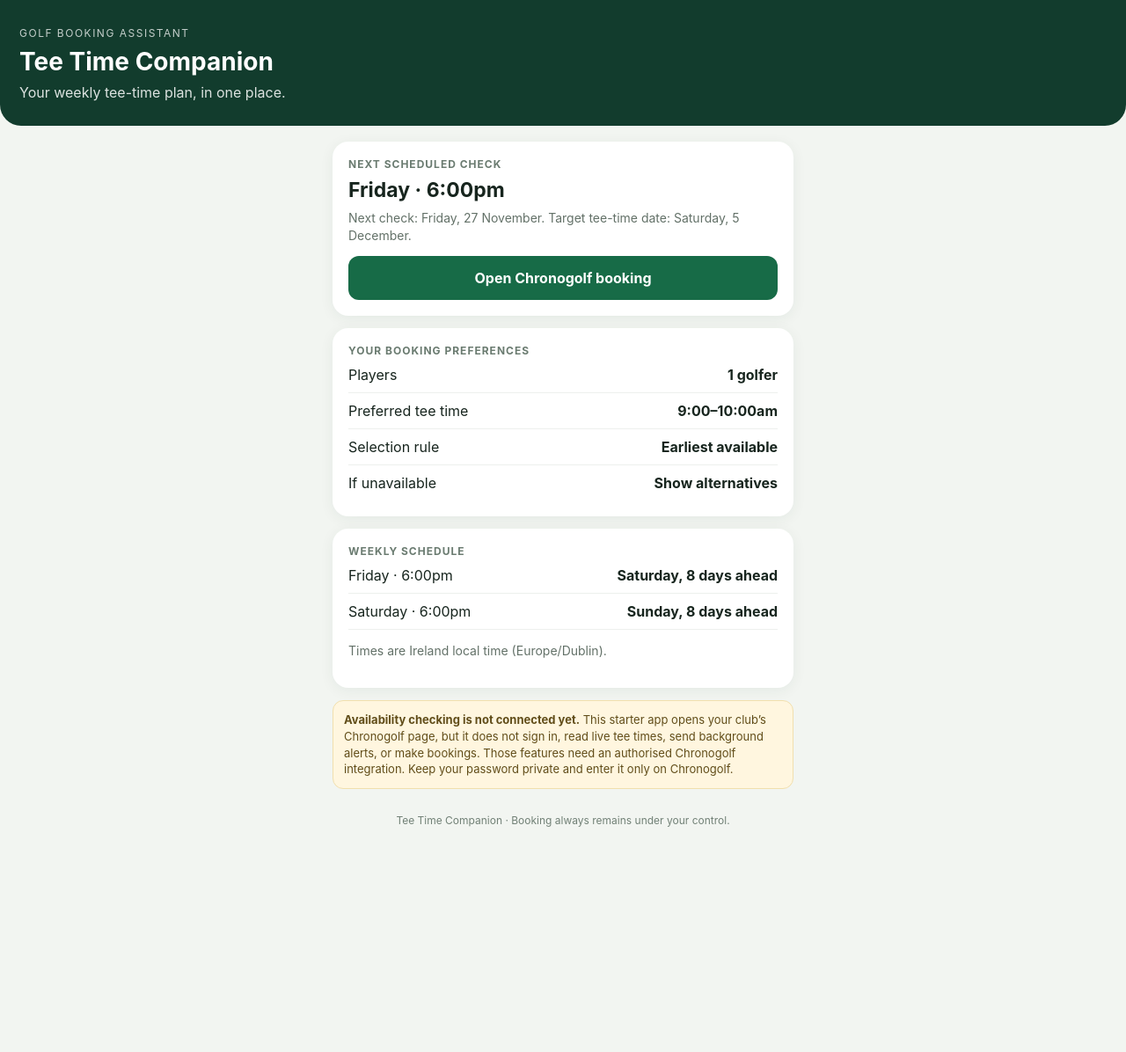
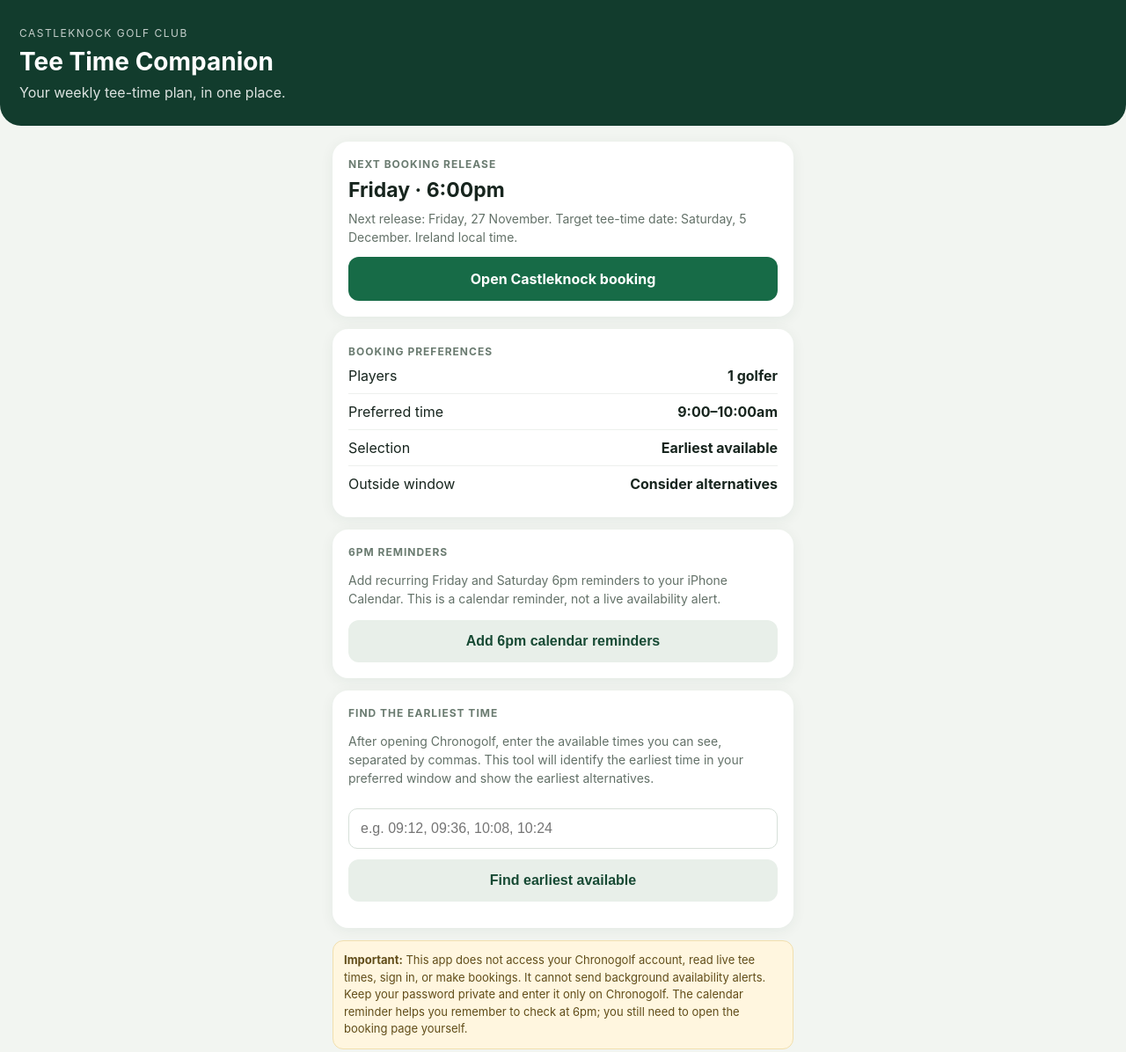
Before and after one commit to conmcgrath-afk/Tee-Time-, a plain HTML site: page index.html in a window 1280 px wide. Shown: the top 1196 px of the page at 88% size. Before the commit the page ends 968 px from the top, so only its background shows below. Drawn offline with Linux system fonts and the light colour scheme.

Commit message:
Add files via upload

```diff
--- a/index.html
+++ b/index.html
@@ -1,19 +1,47 @@
 <!doctype html>
 <html lang="en">
 <head>
-<meta charset="utf-8"><meta name="viewport" content="width=device-width,initial-scale=1,viewport-fit=cover"><meta name="theme-color" content="#123c2d"><meta name="apple-mobile-web-app-capable" content="yes"><meta name="apple-mobile-web-app-status-bar-style" content="black-translucent"><link rel="manifest" href="manifest.webmanifest"><link rel="apple-touch-icon" href="icon.svg"><title>Tee Time Companion</title>
+<meta charset="utf-8">
+<meta name="viewport" content="width=device-width,initial-scale=1,viewport-fit=cover">
+<meta name="theme-color" content="#123c2d">
+<meta name="apple-mobile-web-app-capable" content="yes">
+<meta name="apple-mobile-web-app-status-bar-style" content="black-translucent">
+<link rel="manifest" href="manifest.webmanifest">
+<title>Tee Time Companion</title>
 <style>
-:root{font-family:-apple-system,BlinkMacSystemFont,"Segoe UI",sans-serif;color:#17251e;background:#f2f5f1}*{box-sizing:border-box}body{margin:0}.top{background:#123c2d;color:white;padding:30px 22px 28px;border-radius:0 0 24px 24px}.eyebrow{opacity:.75;font-size:12px;text-transform:uppercase;letter-spacing:1.5px}.top h1{font-size:28px;margin:8px 0}.top p{margin:0;opacity:.85}.wrap{max-width:560px;margin:auto;padding:18px}.card{background:white;border-radius:18px;padding:18px;margin:0 0 14px;box-shadow:0 3px 16px #173b2910}.label{font-size:12px;text-transform:uppercase;letter-spacing:1px;color:#6a7b70;font-weight:700}.next{font-size:23px;font-weight:750;margin:8px 0}.muted{color:#637168;font-size:14px;line-height:1.45}.row{display:flex;justify-content:space-between;padding:10px 0;border-bottom:1px solid #edf0ed}.row:last-child{border:0}.pill{background:#e8f1eb;color:#1d6746;border-radius:30px;padding:5px 10px;font-size:12px;font-weight:700}.btn{display:block;text-align:center;background:#176b47;color:white;text-decoration:none;border:0;border-radius:12px;padding:15px;font-size:16px;font-weight:700;width:100%;margin-top:12px}.btn.secondary{background:#e8efe9;color:#174a34}.foot{font-size:12px;color:#718076;text-align:center;padding:10px 20px 28px}.notice{background:#fff6df;border:1px solid #f1dfad;border-radius:12px;padding:12px;font-size:13px;line-height:1.45;color:#614d19}
-</style></head>
-<body><header class="top"><div class="eyebrow">Golf booking assistant</div><h1>Tee Time Companion</h1><p>Your weekly tee-time plan, in one place.</p></header><main class="wrap">
-<section class="card"><div class="label">Next scheduled check</div><div class="next" id="next">Calculating…</div><div class="muted" id="target"></div><a class="btn" href="https://www.chronogolf.com/en/club/17608/widget?medium=widget&amp;source=club#?course_id=20482&amp;nb_holes=18" target="_blank" rel="noopener">Open Chronogolf booking</a></section>
-<section class="card"><div class="label">Your booking preferences</div><div class="row"><span>Players</span><strong>1 golfer</strong></div><div class="row"><span>Preferred tee time</span><strong>9:00–10:00am</strong></div><div class="row"><span>Selection rule</span><strong>Earliest available</strong></div><div class="row"><span>If unavailable</span><strong>Show alternatives</strong></div></section>
-<section class="card"><div class="label">Weekly schedule</div><div class="row"><span>Friday · 6:00pm</span><strong>Saturday, 8 days ahead</strong></div><div class="row"><span>Saturday · 6:00pm</span><strong>Sunday, 8 days ahead</strong></div><p class="muted">Times are Ireland local time (Europe/Dublin).</p></section>
-<div class="notice"><strong>Availability checking is not connected yet.</strong> This starter app opens your club’s Chronogolf page, but it does not sign in, read live tee times, send background alerts, or make bookings. Those features need an authorised Chronogolf integration. Keep your password private and enter it only on Chronogolf.</div>
-</main><div class="foot">Tee Time Companion · Booking always remains under your control.</div>
+:root{font-family:-apple-system,BlinkMacSystemFont,"Segoe UI",sans-serif;color:#17251e;background:#f2f5f1}*{box-sizing:border-box}body{margin:0}.top{background:#123c2d;color:white;padding:30px 22px 28px;border-radius:0 0 24px 24px}.eyebrow{opacity:.75;font-size:12px;text-transform:uppercase;letter-spacing:1.5px}.top h1{font-size:28px;margin:8px 0}.top p{margin:0;opacity:.85}.wrap{max-width:560px;margin:auto;padding:18px}.card{background:white;border-radius:18px;padding:18px;margin:0 0 14px;box-shadow:0 3px 16px #173b2910}.label{font-size:12px;text-transform:uppercase;letter-spacing:1px;color:#6a7b70;font-weight:700}.next{font-size:23px;font-weight:750;margin:8px 0}.muted{color:#637168;font-size:14px;line-height:1.5}.row{display:flex;justify-content:space-between;gap:12px;padding:10px 0;border-bottom:1px solid #edf0ed}.row:last-child{border:0}.btn{display:block;text-align:center;background:#176b47;color:white;text-decoration:none;border:0;border-radius:12px;padding:15px;font-size:16px;font-weight:700;width:100%;margin-top:12px}.btn.secondary{background:#e8efe9;color:#174a34}.notice{background:#fff6df;border:1px solid #f1dfad;border-radius:12px;padding:12px;font-size:13px;line-height:1.5;color:#614d19}.field{width:100%;border:1px solid #d7e0d9;border-radius:10px;padding:13px;font-size:16px;margin-top:10px}.result{margin-top:12px;font-weight:650;line-height:1.5}.foot{font-size:12px;color:#718076;text-align:center;padding:10px 20px 28px}
+</style>
+</head>
+<body>
+<header class="top"><div class="eyebrow">Castleknock Golf Club</div><h1>Tee Time Companion</h1><p>Your weekly tee-time plan, in one place.</p></header>
+<main class="wrap">
+<section class="card"><div class="label">Next booking release</div><div class="next" id="next">Calculating…</div><div class="muted" id="target"></div><a class="btn" href="https://www.chronogolf.com/en/club/17608/widget?medium=widget&amp;source=club#?course_id=20482&amp;nb_holes=18" target="_blank" rel="noopener">Open Castleknock booking</a></section>
+<section class="card"><div class="label">Booking preferences</div><div class="row"><span>Players</span><strong>1 golfer</strong></div><div class="row"><span>Preferred time</span><strong>9:00–10:00am</strong></div><div class="row"><span>Selection</span><strong>Earliest available</strong></div><div class="row"><span>Outside window</span><strong>Consider alternatives</strong></div></section>
+<section class="card"><div class="label">6pm reminders</div><p class="muted">Add recurring Friday and Saturday 6pm reminders to your iPhone Calendar. This is a calendar reminder, not a live availability alert.</p><button class="btn secondary" id="calendar">Add 6pm calendar reminders</button><div class="muted" id="calmsg" aria-live="polite"></div></section>
+<section class="card"><div class="label">Find the earliest time</div><p class="muted">After opening Chronogolf, enter the available times you can see, separated by commas. This tool will identify the earliest time in your preferred window and show the earliest alternatives.</p><input class="field" id="times" placeholder="e.g. 09:12, 09:36, 10:08, 10:24" aria-label="Available tee times"><button class="btn secondary" id="sort">Find earliest available</button><div class="result" id="answer" aria-live="polite"></div></section>
+<div class="notice"><strong>Important:</strong> This app does not access your Chronogolf account, read live tee times, sign in, or make bookings. It cannot send background availability alerts. Keep your password private and enter it only on Chronogolf. The calendar reminder helps you remember to check at 6pm; you still need to open the booking page yourself.</div>
+</main>
+<div class="foot">Tee Time Companion · Booking always remains under your control.</div>
 <script>
-const club='https://www.chronogolf.com/en/club/17608/widget?medium=widget&source=club#?course_id=20482&nb_holes=18';
-function nextCheck(now=new Date()){let d=new Date(now);d.setSeconds(0,0);let day=d.getDay(), mins=d.getHours()*60+d.getMinutes();let friday=5,saturday=6,at=18*60;let candidates=[];for(let add=0;add<8;add++){let x=new Date(d);x.setDate(d.getDate()+add);let wd=x.getDay();if((wd===friday||wd===saturday)&&(add>0||mins<at)){x.setHours(18,0,0,0);candidates.push(x)}}if(!candidates.length){d.setDate(d.getDate()+1);return nextCheck(d)}return candidates[0]}
-function refresh(){let n=new Date(),c=nextCheck(n),fri=c.getDay()===5;let target=new Date(c);target.setDate(target.getDate()+8);target.setHours(0,0,0,0);document.getElementById('next').textContent=(fri?'Friday':'Saturday')+' · 6:00pm';document.getElementById('target').textContent='Next check: '+c.toLocaleDateString('en-IE',{weekday:'long',day:'numeric',month:'long'})+'. Target tee-time date: '+target.toLocaleDateString('en-IE',{weekday:'long',day:'numeric',month:'long'})+'.'}refresh();
+function nextCheck(now=new Date()){
+ const d=new Date(now);d.setSeconds(0,0);
+ for(let add=0;add<8;add++){const x=new Date(d);x.setDate(d.getDate()+add);const day=x.getDay();if((day===5||day===6)&&(add>0||x.getHours()*60+x.getMinutes()<1080)){x.setHours(18,0,0,0);return x}}
+ const x=new Date(d);x.setDate(d.getDate()+1);x.setHours(0,0,0,0);return nextCheck(x);
+}
+function refresh(){const c=nextCheck(),target=new Date(c);target.setDate(target.getDate()+8);target.setHours(0,0,0,0);document.getElementById('next').textContent=(c.getDay()===5?'Friday':'Saturday')+' · 6:00pm';document.getElementById('target').textContent='Next release: '+c.toLocaleDateString('en-IE',{weekday:'long',day:'numeric',month:'long'})+'. Target tee-time date: '+target.toLocaleDateString('en-IE',{weekday:'long',day:'numeric',month:'long'})+'. Ireland local time.'}
+refresh();
+document.getElementById('calendar').addEventListener('click',()=>{
+ const stamp=new Date().toISOString().replace(/[-:]/g,'').replace(/\.\d{3}Z$/,'Z');
+ const ics=['BEGIN:VCALENDAR','VERSION:2.0','PRODID:-//Tee Time Companion//EN','CALSCALE:GREGORIAN','BEGIN:VEVENT','UID:ttc-friday-1800@teetimecompanion','DTSTAMP:'+stamp,'SUMMARY:Check Castleknock tee times','DESCRIPTION:Open Tee Time Companion and check the Castleknock Chronogolf booking page. Target Saturday eight days ahead.','DTSTART:20261127T180000','DURATION:PT15M','RRULE:FREQ=WEEKLY;BYDAY=FR','BEGIN:VALARM','TRIGGER:PT0M','ACTION:DISPLAY','DESCRIPTION:Check Castleknock tee times','END:VALARM','END:VEVENT','BEGIN:VEVENT','UID:ttc-saturday-1800@teetimecompanion','DTSTAMP:'+stamp,'SUMMARY:Check Castleknock tee times','DESCRIPTION:Open Tee Time Companion and check the Castleknock Chronogolf booking page. Target Sunday eight days ahead.','DTSTART:20261128T180000','DURATION:PT15M','RRULE:FREQ=WEEKLY;BYDAY=SA','BEGIN:VALARM','TRIGGER:PT0M','ACTION:DISPLAY','DESCRIPTION:Check Castleknock tee times','END:VALARM','END:VEVENT','END:VCALENDAR'].join('\r\n');
+ const blob=new Blob([ics],{type:'text/calendar;charset=utf-8'});const url=URL.createObjectURL(blob);const a=document.createElement('a');a.href=url;a.download='castleknock-tee-time-reminders.ics';document.body.appendChild(a);a.click();a.remove();setTimeout(()=>URL.revokeObjectURL(url),2000);document.getElementById('calmsg').textContent='Calendar file created. Open it and choose Add All to add both weekly reminders.';
+});
+document.getElementById('sort').addEventListener('click',()=>{
+ const raw=document.getElementById('times').value;const parse=s=>{const m=s.trim().match(/^(\d{1,2}):(\d{2})\s*(am|pm)?$/i);if(!m)return null;let h=+m[1],min=+m[2],ap=(m[3]||'').toLowerCase();if(min>59||h>23)return null;if(ap){if(h<1||h>12)return null;h=h%12+(ap==='pm'?12:0)}return h*60+min};
+ const vals=raw.split(/[,;\s]+/).filter(Boolean).map(s=>({s,n:parse(s)})).filter(x=>x.n!==null).sort((a,b)=>a.n-b.n);const inWindow=vals.filter(x=>x.n>=540&&x.n<600);const alternatives=vals.filter(x=>x.n<540||x.n>=600);
+ let out=vals.length?'':'Please enter times like 09:12, 09:36 or 10:08.';
+ if(vals.length){out=inWindow.length?'Earliest in your preferred window: '+inWindow[0].s+'.':'No times between 9:00 and 10:00am.';if(alternatives.length)out+=' Earliest alternative: '+alternatives[0].s+'.'}
+ document.getElementById('answer').textContent=out;
+});
 if('serviceWorker'in navigator)window.addEventListener('load',()=>navigator.serviceWorker.register('./sw.js'));
-</script></body></html>
+</script>
+</body></html>
```
